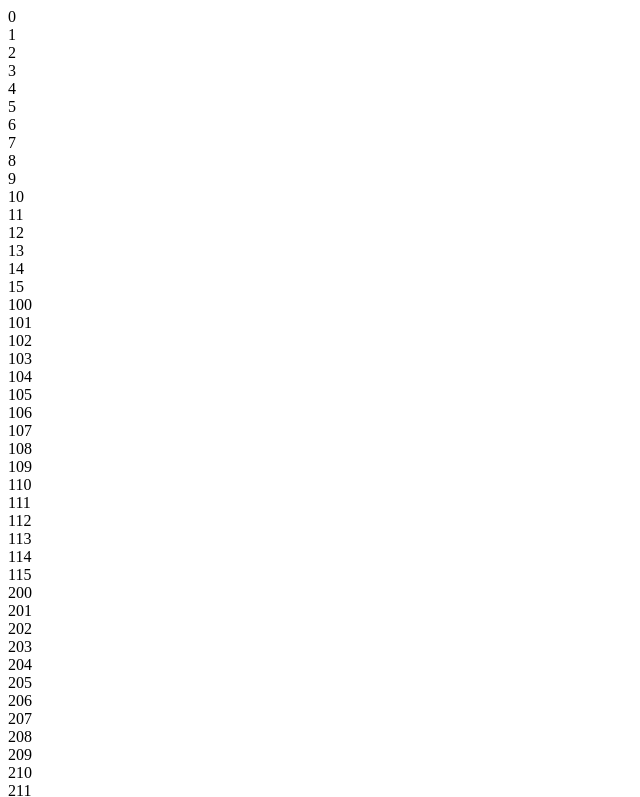
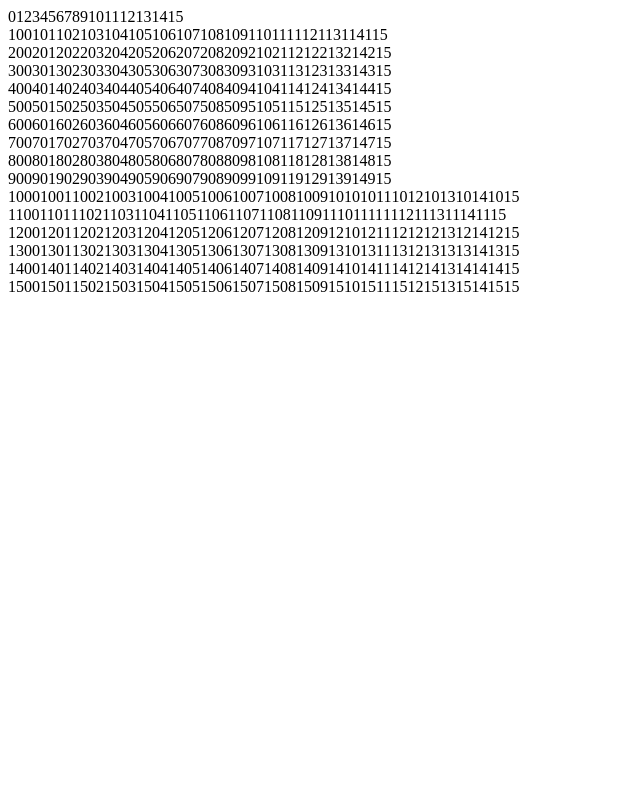
Before and after one commit to jsmithBadin/EtchASketchProject, a plain HTML site: page index.html in a window 1280 px wide. Shown: the top 797 px of the page, without its empty margins (0-640 px from the left). Drawn offline with Linux system fonts and the light colour scheme.

Commit message:
added row arguments to establish board structure

```diff
--- a/etchASketch.css
+++ b/etchASketch.css
@@ -3,4 +3,10 @@
 .mainBoard {
     border: 2px solid #888888;
     display: flex;
+    flex-direction: column;
 }
+
+.row {
+    display: flex;
+    flex-direction: row;
+}
```
